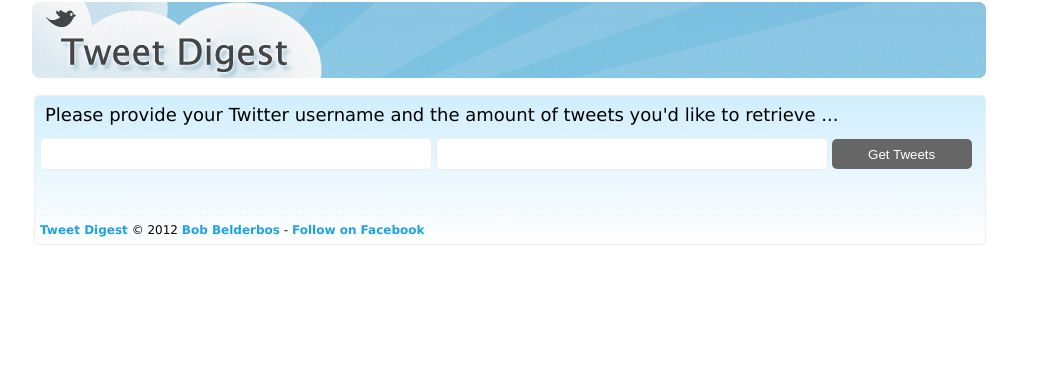
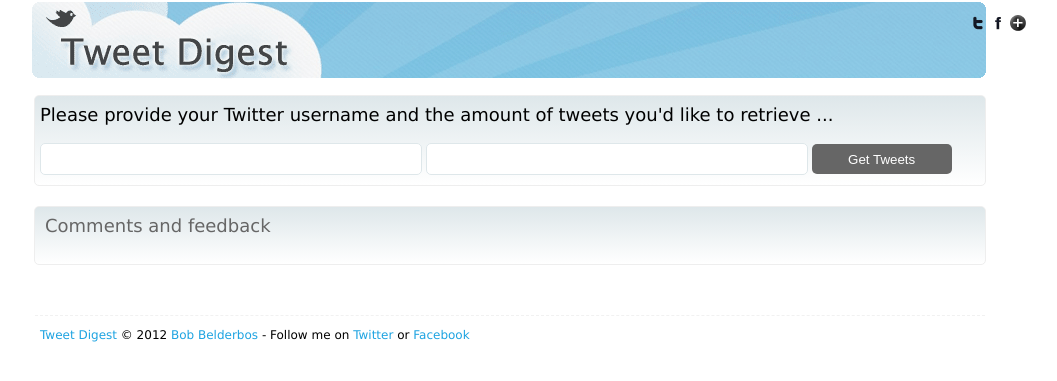
Before and after one commit to bbelderbos/Tweet-Digest, a PHP site: page / in a window 1280 px wide. Shown: the top 381 px of the page, without its empty margins (130-1187 px from the left). Run offline with PHP 8.4, Linux system fonts and the light colour scheme; some libraries are stand-ins or nearby versions.

Commit message:
final first version for upload

```diff
--- a/css/style.css
+++ b/css/style.css
@@ -2,7 +2,7 @@
   font : 75%/1.5 "Lucida Grande", Helvetica, "Lucida Sans Unicode", Arial, Verdana, sans-serif;
 }
 h2 {
-  padding: 5px 10px;
+  padding: 5px;
 }
 h1 {
   width: 960px;
@@ -11,21 +11,32 @@
 h2 {
   font-size: 1.5em;
 }
+h2#fbHeader {
+  color: #666;
+  padding: 0px 5px;
+}
 a {
-  color: #1da3e1; font-weight: bold; text-decoration: none;
+  color: #1da3e1; text-decoration: none;
 }
 a:hover {
-  color: #032b2d;
+  color: #032b2d; border-bottom: 1px dashed #eee;
 }
 form {
-  padding: 5px;
+  padding: 10px 5px;
 }
 input, textarea {
-  border: 1px solid #eee;
+  border: 1px solid #dee7ea;
   padding: 0 5px;
-  width: 380px; height: 30px;
+  width: 370px; height: 30px;
 }
-input.tweet, #selectAll, #includeJs {
+#jsLib {
+  height: 50px;
+}
+#hTag {
+  height: 100px;
+}
+
+input.tweet, #selectAll, .ckBoxStyle {
   padding: 0px;
   width: 15px;
   height: 15px;
@@ -40,26 +51,23 @@
   color: #000;
   background-color: #ccc;
 }
-textarea {
-  width: 948px;
-  height: 300px;
-}
 
 #twitter, #preview {
   margin: 10px auto;
   width: 950px;
 }
 
-#twitter {
+#twitter, #feedback {
+  overflow: hidden;
   border: 1px solid #eee;
-	background: #d0eefd; /* Old browsers */
-	background: -moz-linear-gradient(top,  #d0eefd 0%, #ffffff 100%); /* FF3.6+ */
-	background: -webkit-gradient(linear, left top, left bottom, color-stop(0%,#d0eefd), color-stop(100%,#ffffff)); /* Chrome,Safari4+ */
-	background: -webkit-linear-gradient(top, #d0eefd 0%,#ffffff 100%); /* Chrome10+,Safari5.1+ */
-	background: -o-linear-gradient(top,  #d0eefd 0%,#ffffff 100%); /* Opera 11.10+ */
-	background: -ms-linear-gradient(top, #d0eefd 0%,#ffffff 100%); /* IE10+ */
-	background: linear-gradient(top, #d0eefd 0%,#ffffff 100%); /* W3C */
-	filter: progid:DXImageTransform.Microsoft.gradient( startColorstr='#d0eefd', endColorstr='#ffffff',GradientType=0 ); /* IE6-9 */
+	background: #dee7ea; /* Old browsers */
+	background: -moz-linear-gradient(top,  #dee7ea 0%, #ffffff 100%); /* FF3.6+ */
+	background: -webkit-gradient(linear, left top, left bottom, color-stop(0%,#dee7ea), color-stop(100%,#ffffff)); /* Chrome,Safari4+ */
+	background: -webkit-linear-gradient(top, #dee7ea 0%,#ffffff 100%); /* Chrome10+,Safari5.1+ */
+	background: -o-linear-gradient(top,  #dee7ea 0%,#ffffff 100%); /* Opera 11.10+ */
+	background: -ms-linear-gradient(top, #dee7ea 0%,#ffffff 100%); /* IE10+ */
+	background: linear-gradient(top, #dee7ea 0%,#ffffff 100%); /* W3C */
+	filter: progid:DXImageTransform.Microsoft.gradient( startColorstr='#dee7ea', endColorstr='#ffffff',GradientType=0 ); /* IE6-9 */
 }
 #preview {
   padding: 10px 5px;
@@ -74,37 +82,49 @@
   clear: both;
   margin: 4px;
 }
-#twitter li, #twitter, input, textarea {
+#twitter li, #twitter, #feedback, input, textarea {
   border-radius: 5px;	-webkit-border-radius: 5px;	-moz-border-radius: 5px;
 }
 #twitter #tweets li {
-	border: 1px solid #d0eefd;
+  width: 900px;
+  float: left;
+	border: 1px solid #dee7ea;
   background-color: #fff;
 }
-
+.tweet {
+  position: relative; top: 5px;
+}
 #twitter li img {
+  float: left;
   width: 20px;
   position: relative; top: 10px;
   margin: 0px 5px;
 }
-#twitter li p {
-  width: 940px;
-}
-#twitter li .created {
-  font-size: 85%;
-  margin-left: 55px;
+.tweetToCopy {
+  height: 44px;
+  position: relative; top: 6px;
+  width: 840px; float: right;
 }
 
-#embeddedTweets { width: 540px; padding: 0 5px; float: left; }
-#codeWrapper { width: 390px; float: right; font-size: 85%; }
-#copy-button { margin: 5px 0 0 15px; }
+#embeddedTweets { width: 530px; padding: 0 5px; float: left;  border-right: #eee; }
+#codeWrapperDiv { width: 390px; float: right; font-size: 85%;  }
+#codeWrapper {
+  width: 380px; height: 200px;
+  overflow-y: scroll; overflow-x: hidden;
+}
+
 #loader {margin: 10px; }
-#goback {float: right; margin: 10px; }
 #counter {float: right; margin: 3px 20px 0 0; }
 
 .defaultText {/*font-family: Georgia;*/ color: #999;}
 .defaultTextActive { color: #a1a1a1; font-style: italic; }
+#feedback {width: 940px; padding: 5px; margin: 20px auto;}
+#fbcomments {float: left; margin-top: 20px;  }
+#twcomment {float: right; margin: 0 5px; }
 
 #footer {clear: both; width: 940px;
-  margin: 40px auto 0 auto; padding: 5px;
+  margin: 50px auto 0 auto; padding: 10px 5px;
   border-top: 1px dashed #f1f1f1;  }
+
+#shareHome {position: absolute; top: 0px; right: 100px;
+  clear: both;  width: 150px;margin: 0 auto;}
--- a/footer.html
+++ b/footer.html
@@ -1,7 +1,40 @@
-  <p id="footer"><a href='index.php' target='go home'>Tweet Digest</a> &copy; 2012 <a href='http://bobbelderbos.com' title='site of developer' target='_blank'>Bob Belderbos</a> - <a href='https://www.facebook.com/bobbelderbos'>Follow on Facebook</a></p>
+  </div><!-- end twitter -->
 
-  <script type="text/javascript" src="//ajax.googleapis.com/ajax/libs/jquery/1.6.2/jquery.min.js"></script>
+    <?php if(!$_GET): ?>
+	    <div id="feedback">
+	      <h2 id="fbHeader">Comments and feedback</h2>
+	      <div id="fbcomments">
+          <div class="fb-comments" data-href="http://tweetdigest.net" data-num-posts="5" data-width="540"></div>
+        </div>
+        <div id="twcomment"></div>
+      </div>
+    <?php endif; ?>
+
+    <div id="footer"><a href='http://tweetdigest.net' target='go home'>Tweet Digest</a> &copy; 2012 <a href='http://bobbelderbos.com' title='site of developer' target='_blank'>Bob Belderbos</a> - Follow me on <a href='https://www.twitter.com/bbelderbos'>Twitter</a> or <a href='https://www.facebook.com/bobbelderbos'>Facebook</a>
+      <?php if($_GET): ?>
+       - <a href="index.php">Feedback</a>
+    	<?php endif; ?>
+    </div>
+
+
+  <script type="text/javascript" src="http://code.jquery.com/jquery-latest.js"></script>
   <script type="text/javascript" src="js/jquery.zclip.min.js"></script>
+
+  <?php if(!$_GET): ?>
+    <script type="text/javascript" src="http://platform.twitter.com/anywhere.js?id=zDhLjtTN58VUuEaQH41VsA&v=1"></script>
+    <script type="text/javascript">
+          twttr.anywhere(function (T) {
+            T("#twcomment").tweetBox({
+              height: 35,
+              width: 390,
+              defaultContent: '<?php echo "@bbelderbos #tweetdigest"; ?>',
+              label: ''
+            });
+          });
+    </script>
+
+  <?php endif; ?>
+
   <script type="text/javascript" src="js/scripts.js"></script>
 
   </body>
--- a/form.html
+++ b/form.html
@@ -1,6 +1,6 @@
 <h2>Please provide your Twitter username and the amount of tweets you'd like to retrieve ...</h2>
 <form method='get'>
   <input name='user' class='defaultText' title='Twitter handle'>
-  <input name='numTweets' class='defaultText' title='Number of tweets'>
+  <input name='numTweets' class='defaultText' title='Number of tweets (max. 200 for now)'>
   <input type='submit' class='submit' value='Get Tweets'>
 </form>
--- a/functions.php
+++ b/functions.php
@@ -1,6 +1,20 @@
 <?php
 function getTweets($user, $numTweets) {
-  $tweets = array(); $tweetsNew = array();
+  // if wrong value, default = 20
+  // up until 200 tweets limit for now to make just one request to twitter
+  if(!is_numeric($numTweets)) $numTweets = 20;
+  if($numTweets > 200) $numTweets = 200;
+
+  $url = "https://twitter.com/statuses/user_timeline/".$user.".json?count=".$numTweets;
+
+  if(!$info = @file_get_contents($url, true)) {
+   die("Not able to get tweets\n");
+  }
+  $tweets = json_decode($info);
+  return $tweets;
+
+  // when > 200 is ok to support use the following:
+  /*$tweets = array(); $tweetsNew = array();
 
   for($i = 0; $i < (round($numTweets/100, 0, PHP_ROUND_HALF_DOWN) + 1); $i++) {
     $url = "https://twitter.com/statuses/user_timeline/".$user.".json?count=100&page=" . $i;
@@ -12,18 +26,20 @@
     $tweets = array_merge($tweets, $tweetsNew);
   }
 
-  return array_slice($tweets, 0, $numTweets);
-
+  return array_slice($tweets, 0, $numTweets);*/
 }
 
 function outputTweetsForSelect($tweets) {
   $output = '';
   foreach($tweets as $item) {
     $output .= '<li>
-      <p><input type="checkbox" class="tweet" name="selectedTweets[]" value="'.$item->id_str.'" />
-      <img src="'.$item->user->profile_image_url.'">' .$item->text . '<br>
-      <span class="created">('.str_replace(' +0000','',$item->created_at).')</span>
-      </p>
+
+        <input type="checkbox" class="tweet" name="selectedTweets[]" value="'.$item->id_str.'" />
+        <img src="'.$item->user->profile_image_url.'">
+        <div class="tweetToCopy">
+          <blockquote class="twitter-tweet"><p>'.makeLinks($item->text).'</p>&mdash; '.$item->user->name.' (@'.$item->user->screen_name.') <a href="https://twitter.com/'.$item->user->screen_name.'/status/'.$item->id_str.'" data-datetime="'.convertDate($item->created_at).'">'.convertDateReadable($item->created_at).'</a></blockquote>
+        </div>
+
     </li>';
   }
   return $output;
@@ -41,13 +57,44 @@
 
 
 function makeLinks($var){
-  $var = preg_replace('/(http[\S]+)/i','<a href="$1" target="_blank">$1</a>',$var);
-  $var = preg_replace('/(@[\S]+)/i','<a href="http://twitter.com/$1" target="_blank">$1</a>',$var);
-  $var = preg_replace('/(#[\S]+)/i','<a href="http://twitter.com/search/$1" target="_blank">$1</a>',$var);
+  /*
+  playing with <a href="https://twitter.com/search/%2523Sencha">#Sencha</a> , more info on release 2 : <a href="http://t.co/WzdAr0MY" title="http://rww.to/yP9qzb">rww.to/yP9qzb</a> via @<a href="https://twitter.com/RWW">RWW</a>
+  */
+  $var = preg_replace('/(http[\S]+)/i','<a href="$1" title="$1" target="_blank">$1</a>',$var);
+  $var = preg_replace('/(@[\S]+)/i','<a href="https://twitter.com/$1" target="_blank">$1</a>',$var);
+  $var = preg_replace('/(#[\S]+)/i','<a href="https://twitter.com/search/$1" target="_blank">$1</a>',$var);
   return $var;
 }
 
 function debugArray($var){
   echo "<pre>"; print_r($var ); echo "</pre>"; exit;
 }
+
+function convertDate($date) {
+  $months = array('Jan' => '01', 'Feb' => '02', 'Mar' => '03', 'Apr' => '04', 'May' => '05', 'Jun' => '06', 'Jul' => '07', 'Aug' => '08', 'Sep' => '09', 'Oct' => '10', 'Nov'=> '11', 'Dec' => '12');
+  $fields = explode(' ', $date);
+
+  return "$fields[5]-".$months[$fields[1]]."-$fields[2]T$fields[3]+00:00";
+}
+
+function convertDateReadable($date) {
+  $months = array('Jan' => 'January', 'Feb' => 'February', 'Mar' => 'March', 'Apr' => 'April', 'May' => 'May', 'Jun' => 'June', 'Jul' => 'July', 'Aug' => 'August', 'Sep' => 'September', 'Oct' => 'October', 'Nov'=> 'November', 'Dec' => 'December');
+  $fields = explode(' ', $date);
+
+  return $months[$fields[1]]." $fields[2], $fields[5]";
+}
+
+
+function insertStat($user, $numTweets){
+  include 'conn.php';
+  $tstamp = time();
+
+  if ($stmt = $mysqli->prepare("INSERT INTO stats (user, numTweets, insertDate) VALUES (?, ?, ?);")) {
+      $stmt->bind_param("ssi", $user, $numTweets, $tstamp);
+      $stmt->execute();
+      $stmt->close();
+  }
+
+  $mysqli->close;
+}
 ?>
--- a/header.html
+++ b/header.html
@@ -1,11 +1,47 @@
+<?php
+$baseUrl = 'http://tweetdigest.net';
+$title = "Twitter Digest | Keep the tweets you care about ...";
+$metaDesc = "Twitter Digest lets you easily import your latest tweets to publish them on your site or blog.";
+?>
 <!DOCTYPE html>
 <html>
   <head>
     <meta http-equiv="Content-type" content="text/html; charset=utf-8">
-    <title>Twitter Digest</title>
+    <meta name="description" content="<?php echo $metaDesc; ?>">
+    <meta name="author" content="Bob Belderbos - http://bobbelderbos.com">
+    <meta name="viewport" content="width=device-width,initial-scale=1">
+
+    <meta property="og:type" content="website" />
+    <meta property="og:image" content="<?php echo $baseUrl; ?>/img/logo.jpg" />
+    <meta property="og:url" content="<?php echo $baseUrl; ?>" />
+    <meta property="og:title" content="<?php echo $title; ?>" />
+    <meta property="og:description" content="<?php echo $metaDesc; ?>" />
+    <meta property="fb:admins" content="628517118" />
+
+    <title><?php echo $title; ?></title>
     <link rel="stylesheet" href="css/reset.css">
     <link rel="stylesheet" href="css/style.css">
-    <link rel="shortcut icon" href="img/ico.png" />
+    <link rel="shortcut icon" href="img/ico_png.png" />
   </head>
   <body>
-  <h1><a href="index.php" title="go home"><img src="img/banner.png" alt="tweet digest"></a></h1>
+    <?php if(!$_GET): ?>
+      <div id="fb-root"></div>
+      <script>(function(d, s, id) {
+        var js, fjs = d.getElementsByTagName(s)[0];
+        if (d.getElementById(id)) return;
+        js = d.createElement(s); js.id = id;
+        js.src = "//connect.facebook.net/en_US/all.js#xfbml=1&appId=295206020548504";
+        fjs.parentNode.insertBefore(js, fjs);
+      }(document, 'script', 'facebook-jssdk'));</script>
+    <?php endif; ?>
+
+    <h1><a href="index.php" title="go home"><img src="img/banner.png" alt="tweet digest"></a></h1>
+
+
+    <div id="shareHome" style="position: absolute; top: 15px; right: 30px;">
+      <a href="http://twitter.com/home?status=<?php echo urlencode("$baseUrl - $title - via @bbelderbos"); ?>"
+        target="_blank"><img src="img/twitter-icon.png"></a>
+      <a href="http://facebook.com/sharer.php?u=<?php echo $baseUrl; ?>&t=<?php echo urlencode($title); ?>"
+        target="_blank"><img src="img/facebook-icon.png"></a>
+        <a href="javascript:(function(){var w=480;var h=480;var x=Number((window.screen.width-w)/2);var y=Number((window.screen.height-h)/2);window.open('https://plusone.google.com/_/+1/confirm?hl=en&url='+encodeURIComponent(location.href)+'&title='+encodeURIComponent(document.title),'','width='+w+',height='+h+',left='+x+',top='+y+',scrollbars=no');})();"><img src="img/plus-icon.png" alt="Share on Google+" /></a>
+    </div>
--- a/index.php
+++ b/index.php
@@ -2,7 +2,7 @@
 include 'functions.php';
 include 'header.html';
 
-echo '<div id="twitter">';
+echo '<div id="twitter">'; // gets closed in footer.html
   if(!$_GET){
     include 'form.html';
     include 'footer.html';
@@ -10,34 +10,53 @@
 
   $user = $_GET['user'];
   $numTweets = $_GET['numTweets'];
+  if(!is_numeric($numTweets)) $numTweets = 20;
+
+  // write stats
+  insertStat($user, $numTweets);
+
+  // get tweets
   $tweets = getTweets($user, $numTweets);
   //debugArray($tweets);
 
-  echo '<form method="POST" id="returnHTML">
+  echo '<form method="POST" id="returnHTML" action="index.php">
   <ul>
-    <li><h2>Choose Tweets for Digest (max. 150)</h2></li>
-    <li><input id="selectAll" type="checkbox" onclick="toggleChecked(this.checked)"> Select all <div id="counter">0 tweets in Tweet Digest</div></li>
+    <li><h2>Choose Tweets for Digest</h2></li>
+    <li><input id="selectAll" type="checkbox" onclick="toggleChecked(this.checked)"> Select all <div id="counter">0 tweets in Tweet Digest&nbsp;|&nbsp;<a href="index.php">Change @user &amp; # of tweets</a></div></li>
     <div id="tweets">'. outputTweetsForSelect($tweets) .'</div>
-    <li><p><input id="generateHtml" type="submit" class="submit" value="Digest Tweets!">
-      <input type="checkbox" id="includeJs" name="includeJs" value="1" />
-      <small>Include Javascript (<a href="img/preview_javascript.png" title="see example" target="_blank">nicer look</a> but more KBs than <a href="img/preview_text.png" title="see example" target="_blank">plain text</a>)</small>
-      <a id="goback" href="index.php">Change user/ # tweets</a>
-      </p>
-    </li>
   </ul>
   </form>';
 
 echo '<div id="loader"></div>';
 
-echo '</div>';
+echo "<div id='preview'>
+    <div id='previewHeader'></div>
+    <div id='embeddedTweets'></div>
 
-echo "<div id='preview'>
-  <div id='previewHeader'></div>
-  <div id='embeddedTweets'></div>
+    <div id='codeWrapperDiv'>
+      <a href='#' id='copyHtml'>Copy HTML to clipboard</a><br>
+      <div id='codeWrapper' contenteditable='true'></div>
 
-  <input type='submit' id='copy-button' class='submit' value='Copy HTML' /><br><br>
-  <div id='codeWrapper' contenteditable='true'></div>
-  </div>";
+      <p>
+        <br><br>
+        <input type='checkbox' class='ckBoxStyle' id='includeJs' value='1' />
+         Include Javascript (<a href='img/preview_javascript.png' title='see example'
+          target='_blank'>nicer look</a> but more KBs)
+
+        <br><a href='#' id='copyJs'>Copy JS to clipboard</a><br>
+        <textarea id='jsLib'><script src='//platform.twitter.com/widgets.js'></script></textarea>
+
+        <br><br>
+        <input type='checkbox' class='ckBoxStyle' id='hashTags' value='1' />
+         Include a summary of Hash tags (#) found in your selected tweets
+
+        <br><a href='#' id='copyTags'>Copy Hashtags to clipboard</a><br>
+        <textarea id='hTag'></textarea>
+
+      </p>
+
+    </div>
+  </div><!-- end preview -->";
 
 include 'footer.html';
 ?>
```
Also changed, not shown: conn.php (added, +9 -0 lines), hashtags.php (added, +19 -0 lines), js/scripts.js (+90 -35 lines), .htaccess (added), experiment/preview.php (renamed from preview.php), img/facebook-icon.png (added), img/ico_png.png (added), img/logo.png, img/plus-icon.png (added), img/twitter-icon.png (added), js/jquery.zclip.js (added), 2 other files.
